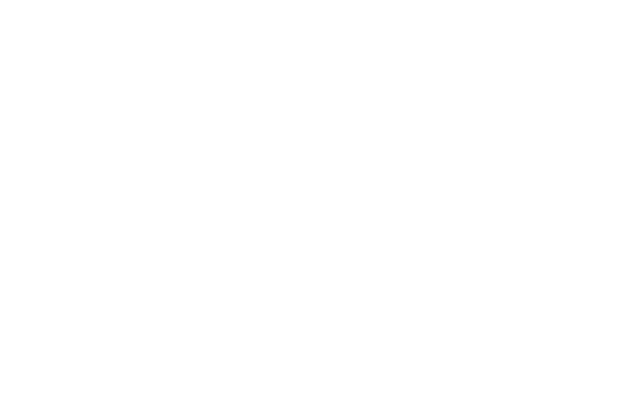
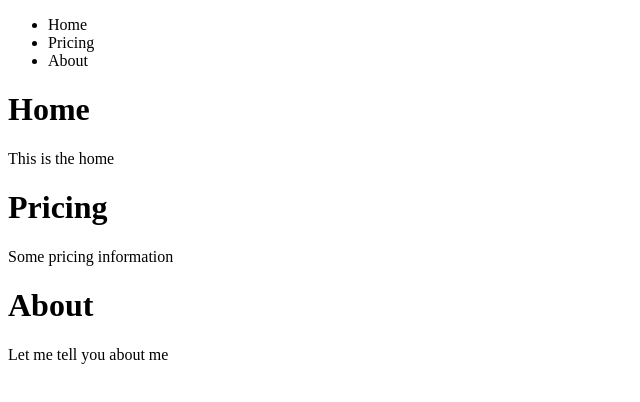
Before and after one commit to RobJoeeLee/building-tabs-exercise, a plain HTML site: page index.html in a window 1280 px wide. Shown: the whole page, without its empty margins (0-640 px from the left). Drawn offline with Linux system fonts and the light colour scheme.

Commit message:
Setting up the initial html content

```diff
--- a/index.html
+++ b/index.html
@@ -8,6 +8,24 @@
     <link rel="stylesheet" href="styles.css">
 </head>
 <body>
-
+    <ul>
+        <li data-tab-target="#home">Home</li>
+        <li data-tab-target="#pricing">Pricing</li>
+        <li data-tab-target="#about">About</li>
+    </ul>
+    <div class="tab-content">
+        <div id="home">
+            <h1>Home</h1>
+            <p>This is the home</p>
+        </div>
+        <div id="pricing" data>
+            <h1>Pricing</h1>
+            <p>Some pricing information</p>
+        </div>
+        <div id="about">
+            <h1>About</h1>
+            <p>Let me tell you about me</p>
+        </div>
+    </div>
 </body>
 </html>
```
